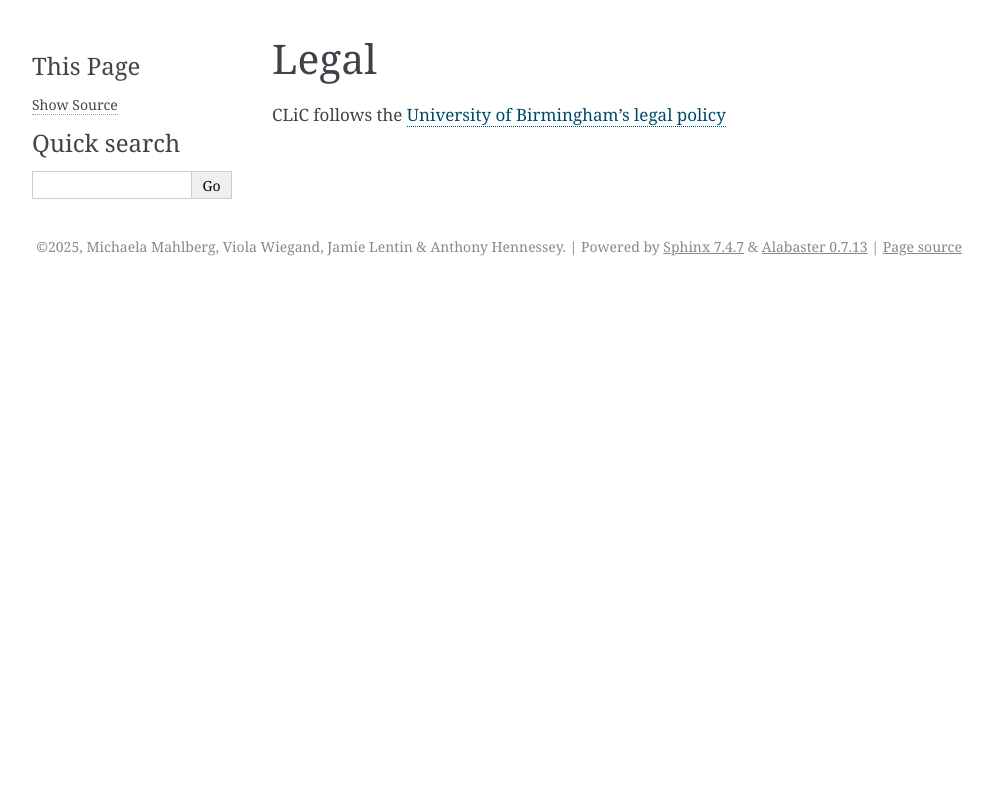
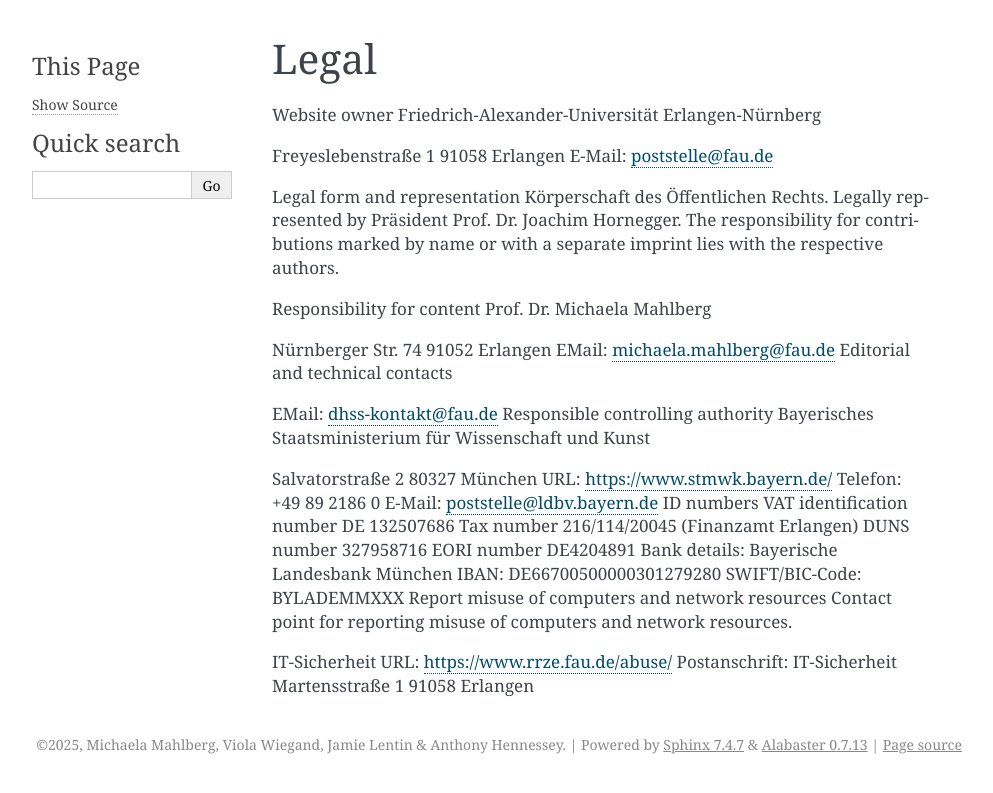
Before and after one commit to mahlberg-lab/clic, a Sphinx documentation site: the page built from docs/policies/legal.rst, in a window 1280 px wide. Shown: the top 793 px of the page, without its empty margins (148-1141 px from the left). Built offline with Sphinx 7.4.7, drawn with Linux system fonts in a browser that asks for light colours; pages that are not in the unit, such as notebooks, are missing from menus; the version number could not be read and is left out.

Commit message:
Update legal.rst

```diff
--- a/docs/policies/legal.rst
+++ b/docs/policies/legal.rst
@@ -1,4 +1,48 @@
 Legal
 =====
 
-CLiC follows the `University of Birmingham's legal policy <https://www.birmingham.ac.uk/legal/index.aspx>`_
+Website owner
+Friedrich-Alexander-Universität Erlangen-Nürnberg
+
+Freyeslebenstraße 1
+91058 Erlangen
+E-Mail: poststelle@fau.de
+
+Legal form and representation
+Körperschaft des Öffentlichen Rechts. Legally represented by Präsident Prof. Dr. Joachim Hornegger.
+The responsibility for contributions marked by name or with a separate imprint lies with the respective authors.
+
+Responsibility for content
+Prof. Dr. Michaela Mahlberg
+
+Nürnberger Str. 74
+91052 Erlangen
+EMail: michaela.mahlberg@fau.de
+Editorial and technical contacts
+
+EMail: dhss-kontakt@fau.de
+Responsible controlling authority
+Bayerisches Staatsministerium für Wissenschaft und Kunst
+
+Salvatorstraße 2
+80327 München
+URL: https://www.stmwk.bayern.de/
+Telefon: +49 89 2186 0
+E-Mail: poststelle@ldbv.bayern.de
+ID numbers
+VAT identification number	DE 132507686
+Tax number	216/114/20045 (Finanzamt Erlangen)
+DUNS number	327958716
+EORI number	DE4204891
+Bank details:	Bayerische Landesbank München
+IBAN: DE66700500000301279280
+SWIFT/BIC-Code: BYLADEMMXXX
+Report misuse of computers and network resources
+Contact point for reporting misuse of computers and network resources.
+
+IT-Sicherheit
+URL: https://www.rrze.fau.de/abuse/
+Postanschrift:
+IT-Sicherheit
+Martensstraße 1
+91058 Erlangen
```
